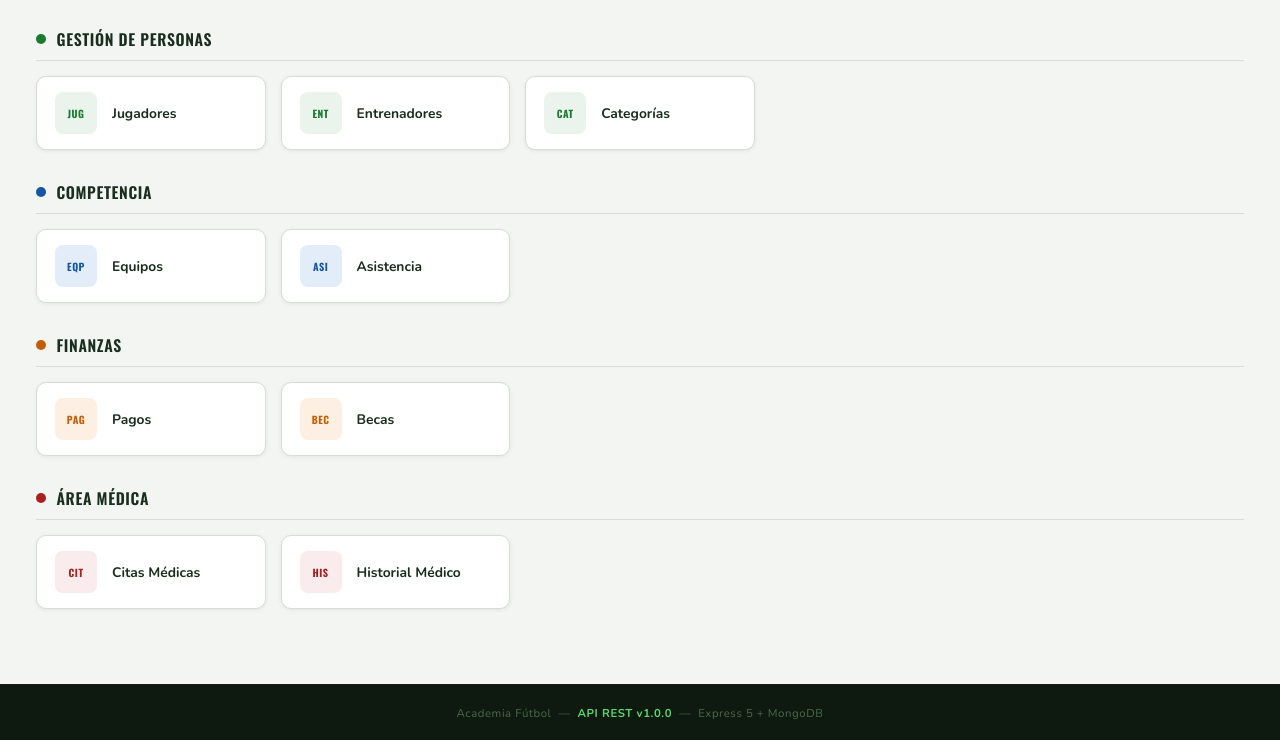
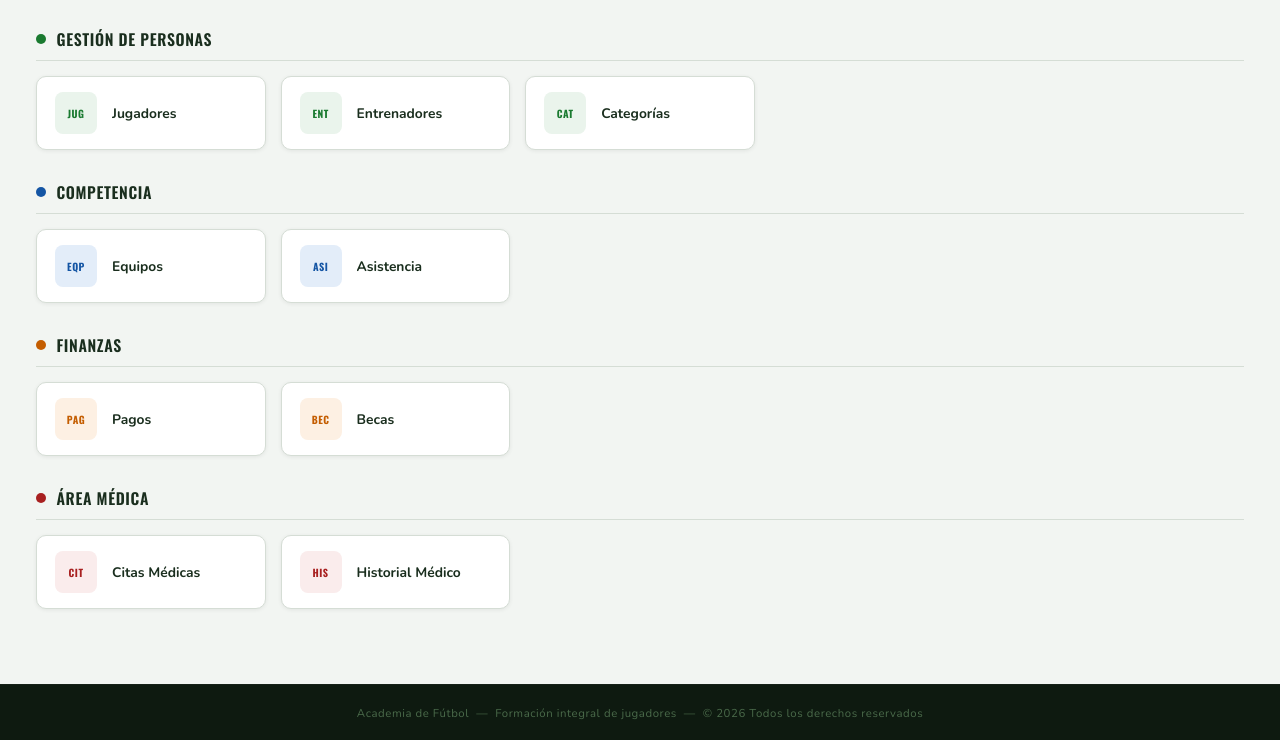
Before and after one commit to DavidSanabriaV/ProyectoNoSQL, a plain HTML site: page AcademiaFutbolWeb/index.html in a window 1280 px wide. Shown: the part 256-996 px from the top of the page. Drawn offline with nearby package versions, Linux system fonts and the light colour scheme.

Commit message:
footer
footer corregido

```diff
--- a/AcademiaFutbolWeb/index.html
+++ b/AcademiaFutbolWeb/index.html
@@ -120,9 +120,10 @@
     </main>
   </div>
 
-  <footer>
-    Academia Fútbol &nbsp;&mdash;&nbsp; <span>API REST v1.0.0</span> &nbsp;&mdash;&nbsp; Express 5 + MongoDB
-  </footer>
+<footer>
+  Academia de Fútbol &nbsp;&mdash;&nbsp; Formación integral de jugadores &nbsp;&mdash;&nbsp; © 2026 Todos los derechos
+  reservados
+</footer>
 
 </body>
 </html>
```
